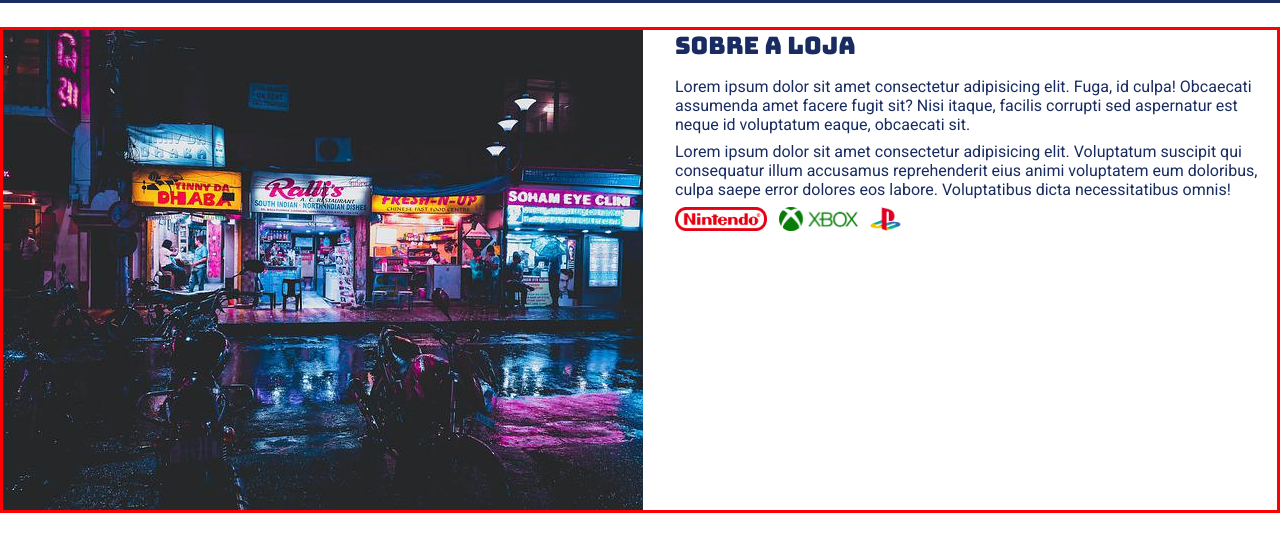
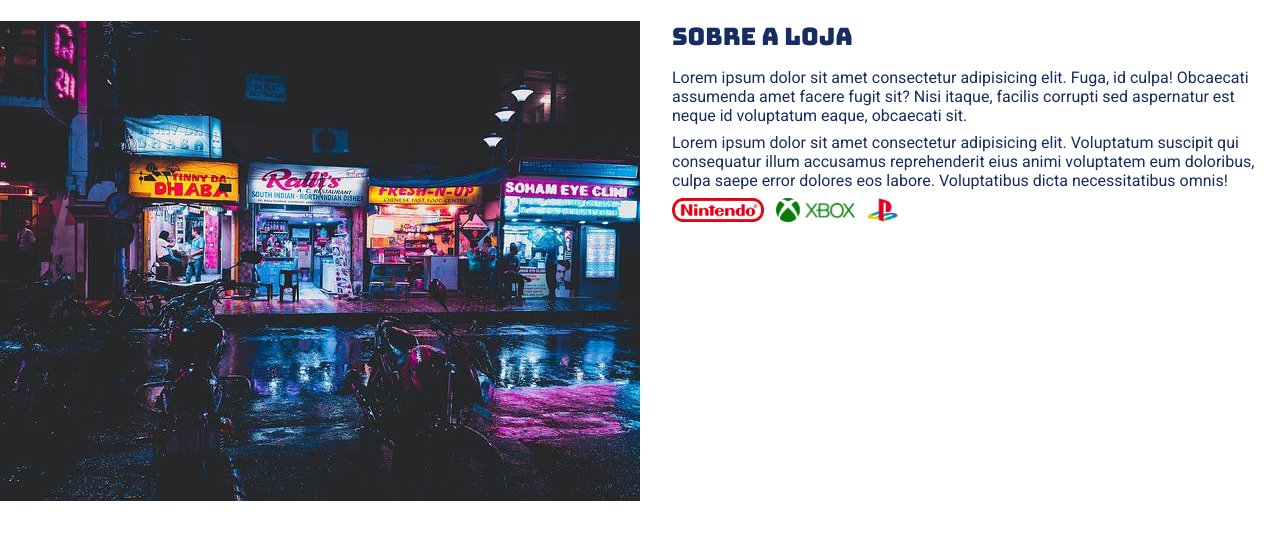
Before and after one commit to BetoCruz/site_gamesshop, a plain HTML site: page index.html in a window 1280 px wide. Shown: the part 78-632 px from the top of the page. Drawn offline with Linux system fonts and the light colour scheme.

Commit message:
Ajuste nas bordas de referencia

```diff
--- a/main.css
+++ b/main.css
@@ -38,8 +38,8 @@ header nav li a {
     width: 100%;
     margin: 0 auto;
     /*================*/
-    border-style: solid;
-    border-color: red;
+    /* border-style: solid;
+    border-color: red; */
 }
 
 header .container,
```
